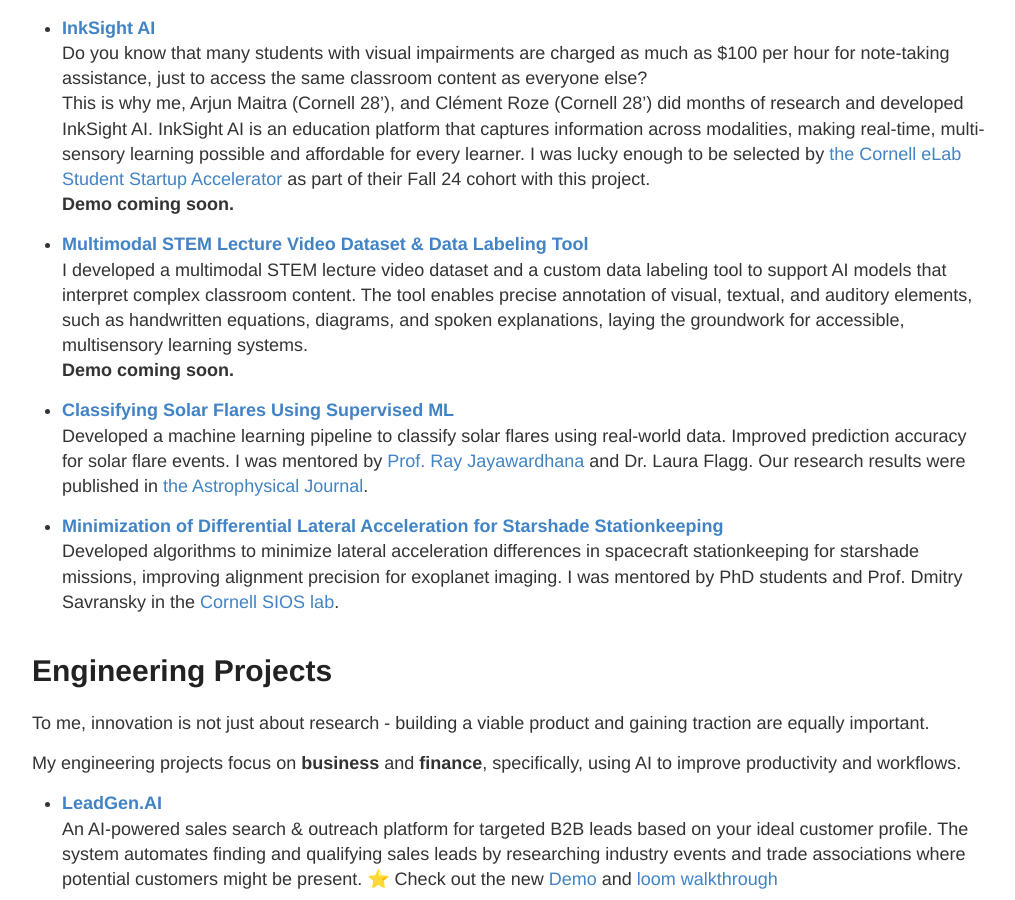
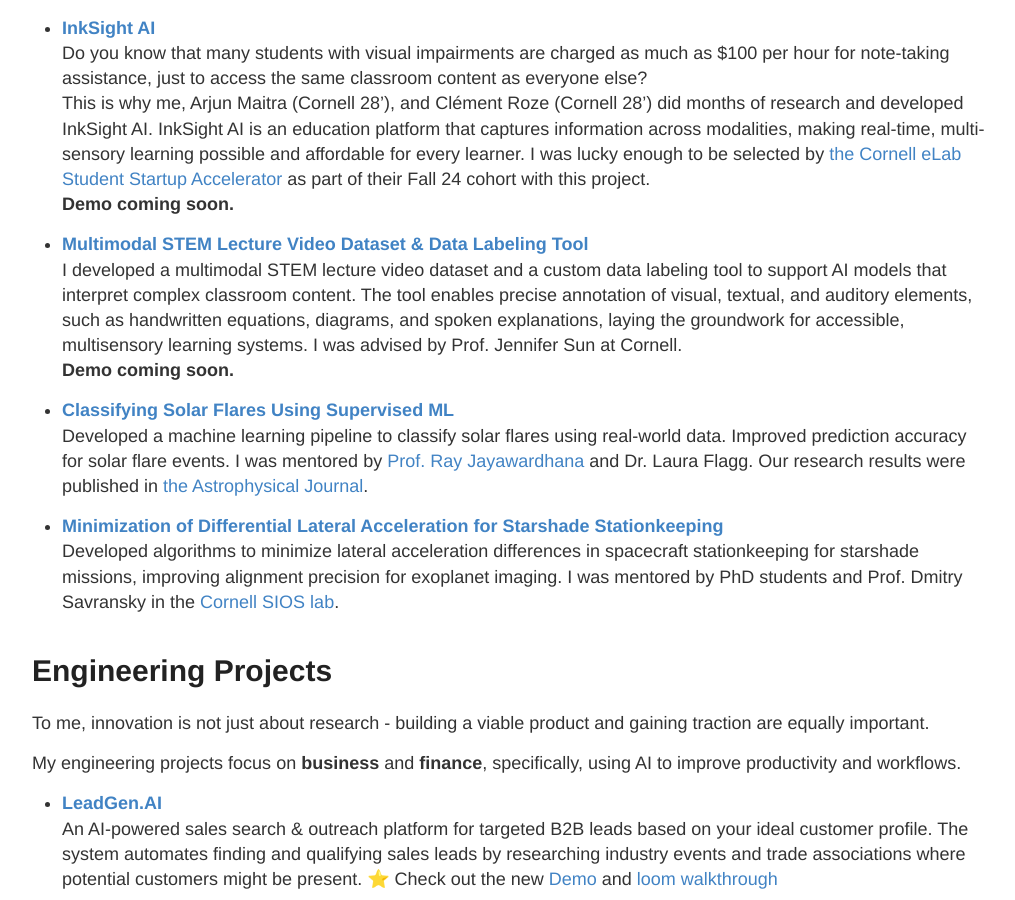
Before and after one commit to nicolehao34/nicolehao34.github.io, a Jekyll site: the page built from index.md, in a window 1280 px wide and 900 px high, scrolled down 735 px. Shown: the whole window, without its empty margins (128-1143 px from the left). Built offline with Jekyll 4.4.1, drawn with Linux system fonts in a browser that asks for light colours.

Commit message:
Update index.md

```diff
--- a/index.md
+++ b/index.md
@@ -24,7 +24,7 @@
 **Demo coming soon.**
 
 - **[Multimodal STEM Lecture Video Dataset & Data Labeling Tool](https://github.com/Cornell-InkSight/InkSight-DataLabeler.git)** <br>
-I developed a multimodal STEM lecture video dataset and a custom data labeling tool to support AI models that interpret complex classroom content. The tool enables precise annotation of visual, textual, and auditory elements, such as handwritten equations, diagrams, and spoken explanations, laying the groundwork for accessible, multisensory learning systems. <br>
+I developed a multimodal STEM lecture video dataset and a custom data labeling tool to support AI models that interpret complex classroom content. The tool enables precise annotation of visual, textual, and auditory elements, such as handwritten equations, diagrams, and spoken explanations, laying the groundwork for accessible, multisensory learning systems. I was advised by Prof. Jennifer Sun at Cornell. <br>
 **Demo coming soon.**
 
 - **[Classifying Solar Flares Using Supervised ML](https://github.com/nicolehao34/solar_flares_classification)** <br>
```
